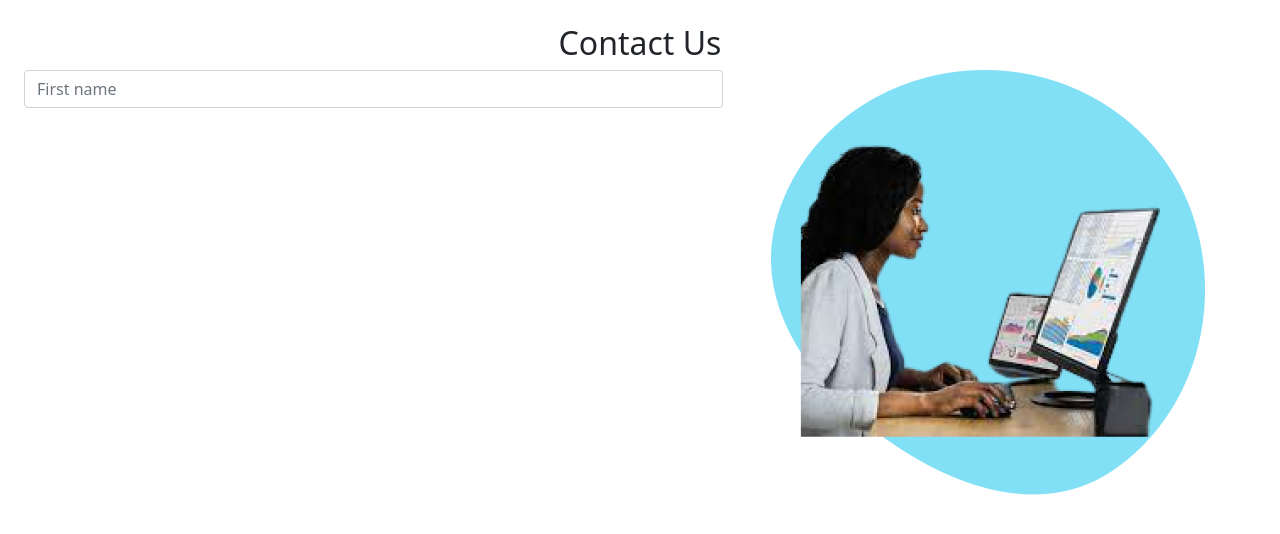
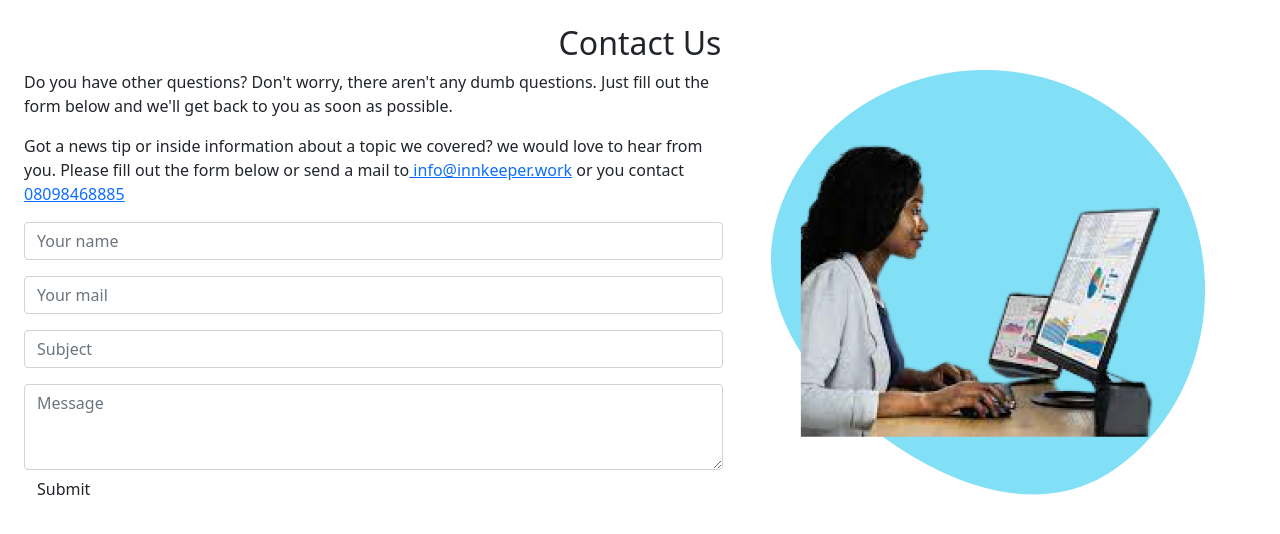
Before and after one commit to innkeeper-work/innkeeper.work_lms, a React (Create React App) app: page /contact in a window 1280 px wide. Shown: the top 534 px of the page. Built offline with nearby package versions, Linux system fonts and the light colour scheme.

Commit message:
worked on the contact page design

```diff
--- a/src/data/bus_support_details/business_support.json
+++ b/src/data/bus_support_details/business_support.json
@@ -33,7 +33,7 @@
     },
     {
       "id": 5,
-      "img": "../../images/courses/motion_still.gif",
+      "img": "../../images/courses/motion _ still.gif",
       "title": "Motion & Still Graphics ",
       "description": "The use of diverse visual effects, animation, and other cinematic techniques to bring life to their creations."
     },
@@ -49,5 +49,28 @@
       "title": "Administration Digital Tools",
       "description": "Video editing skills enable you to arrange and alter video shots in order to create a cohesive structure."
     }
+  ],
+  "instructors": [
+    {
+      "id": 1,
+      "img": "../../images/facilitators/hussein.png",
+      "instructorname": "Hussein Sanni",
+      "role": "Digital MArketing Specialist",
+      "linkedinprofile": "get linkedin profile"
+    },
+    {
+      "id": 2,
+      "img": "../../images/facilitators/esther.png",
+      "instructorname": "Esther Okoloeze",
+      "role": "Certified Copyeditor",
+      "linkedinprofile": "get linkedin profile"
+    },
+    {
+      "id": 3,
+      "img": "../../images/facilitators/dami.png",
+      "instructorname": "Damilola Obidairo",
+      "role": "Business Development Executive",
+      "linkedinprofile": "get linkedin profile"
+    }
   ]
 }
--- a/src/pages/BusinessSupportAcademy.js
+++ b/src/pages/BusinessSupportAcademy.js
@@ -3,7 +3,7 @@ import { CourseCards } from "../components/Card";
 import { OurInstructors } from "../components/Ourinstructors";
 import businessSupport from "../data/bus_support_details/business_support.json";
 import { CoursepageHero } from "../components/Hero";
-// import { InstructorCards } from "../components/Card";
+import { InstructorCards } from "../components/Card";
 
 const BusinessSupportAcademy = () => {
   return (
@@ -11,7 +11,7 @@ const BusinessSupportAcademy = () => {
       <BusinessHero />
       <Business />
       <OurInstructors />
-      {/* <Instructors /> */}
+      <BusinessInstructors />
     </div>
   );
 };
@@ -45,6 +45,25 @@ let Business = () => {
     </div>
   );
 };
+
+let BusinessInstructors = () => {
+  return (
+    <div className="webDev m-5 p-5">
+      <div className="row d-flex justify-content-around">
+        {businessSupport.instructors.map((singleInstr) => {
+          return (
+            <div
+              className="col-lg-4 col-sm-4 col-md-4 d-flex align-items-stretch"
+              key={singleInstr.id}
+            >
+              <InstructorCards {...singleInstr}></InstructorCards>
+            </div>
+          );
+        })}
+      </div>
+    </div>
+  );
+};
 export default BusinessSupportAcademy;
 
 // let Instructors = () => {
--- a/src/pages/Contact.js
+++ b/src/pages/Contact.js
@@ -1,19 +1,74 @@
 import React from "react";
+import { Link } from "react-router-dom";
 import contact_image from "../images/contact_image.png";
 
 const Contact = () => {
+  const handleSubmit = (e) => {
+    console.log("Hello");
+  };
   return (
     <div className="p-2 m-3">
       <h2 className="d-flex justify-content-center">Contact Us</h2>
       <div className="row g-5">
         <div className="col-md-7 col-sm-12">
+          <p>
+            Do you have other questions? Don't worry, there aren't any dumb
+            questions. Just fill out the form below and we'll get back to you as
+            soon as possible.
+          </p>
+          <p>
+            Got a news tip or inside information about a topic we covered? we
+            would love to hear from you. Please fill out the form below or send
+            a mail to
+            <a href="info@innkeeper.work"> info@innkeeper.work</a> or you
+            contact
+            <a href="08098468885"> 08098468885</a>
+          </p>
+
+          <form className="form" onSubmit={handleSubmit}>
             <input
               type="text"
+              className="form-control mb-3"
+              placeholder="Your name"
+              aria-label="Your name"
+              id="name"
+              name="name"
+            />
+
+            <input
+              type="text"
+              className="form-control mb-3"
+              placeholder="Your mail"
+              aria-label="Your mail"
+              id="mail"
+              name="mail"
+            />
+
+            <input
+              type="text"
+              className="form-control mb-3"
+              placeholder="Subject"
+              aria-label="Subject"
+              id="subject"
+              name="subject"
+            />
+            <div>
+              <textarea
+                name="subject"
+                aria-label="Subject"
                 className="form-control"
-						placeholder="First name"
-						aria-label="First name"
-					/>
+                id="exampleFormControlTextarea1"
+                rows="3"
+                placeholder="Message"
+              ></textarea>
             </div>
+
+            <button type="submit" className="btn contact-btn bg-bark">
+              Submit
+            </button>
+          </form>
+        </div>
+
         <div className="col col-md-5 col-sm-12">
           <img src={contact_image} alt="" />
         </div>
```
Lines whose indentation alone changed are shown as unchanged.
